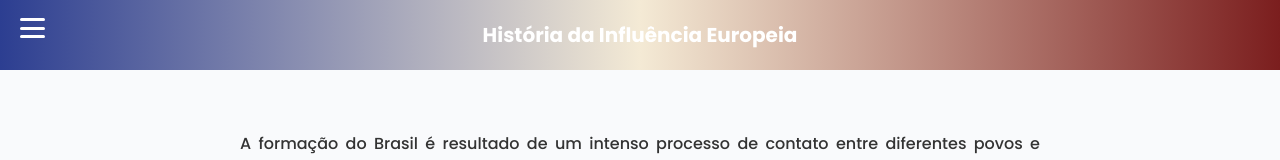
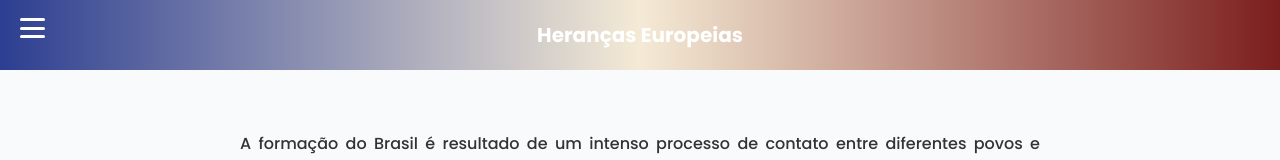
Before and after one commit to TestesGD/site-Europeia, a plain HTML site: page historia.html in a window 1280 px wide. Shown: the top 160 px of the page. Drawn offline with nearby package versions, Linux system fonts and the light colour scheme.

Commit message:
Add files via upload

```diff
--- a/historia.html
+++ b/historia.html
@@ -11,7 +11,7 @@
 </head>
 <body>
       <header class="navbar">
-      <h1>História da Influência Europeia</h1>
+      <h1>Heranças Europeias</h1>
 
       <!-- Checkbox invisível -->
       <input type="checkbox" id="menu-toggle" class="menu-checkbox" title="Alternar menu" aria-label="Alternar menu">
```
Also changed, not shown: 1 other file.
